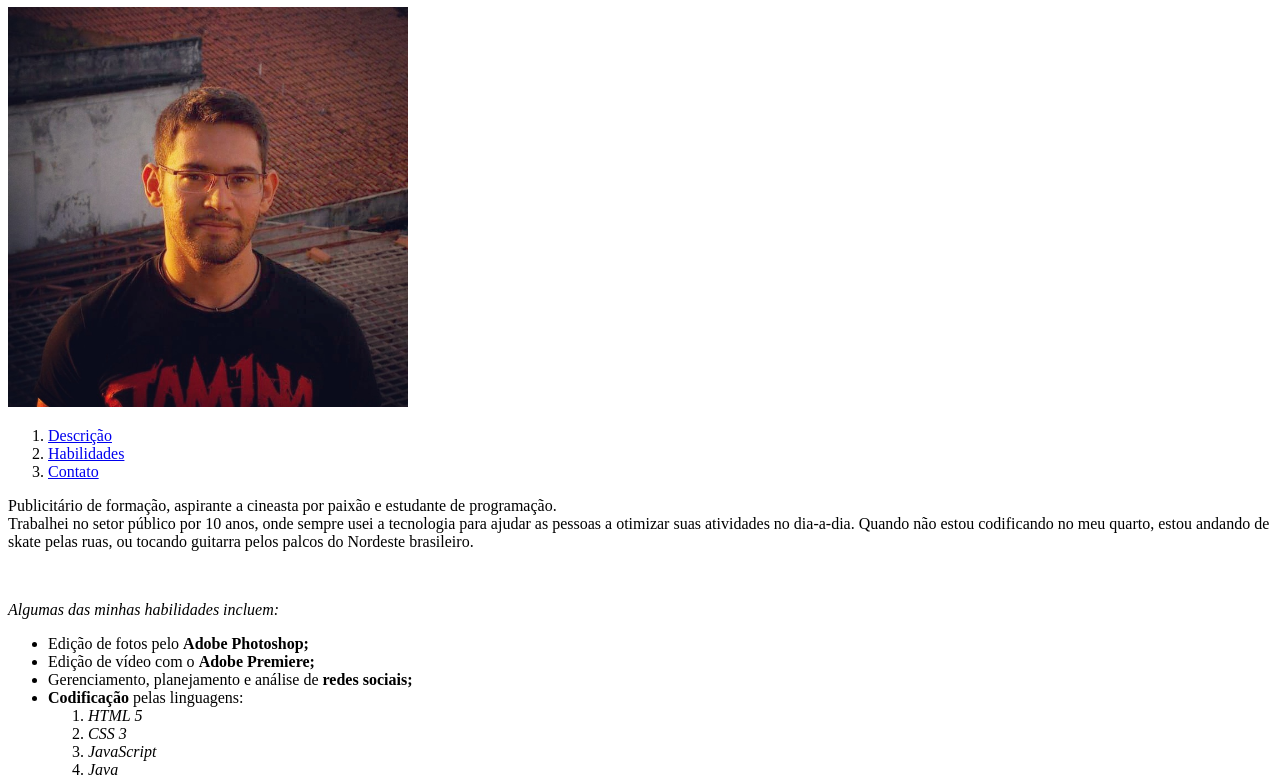
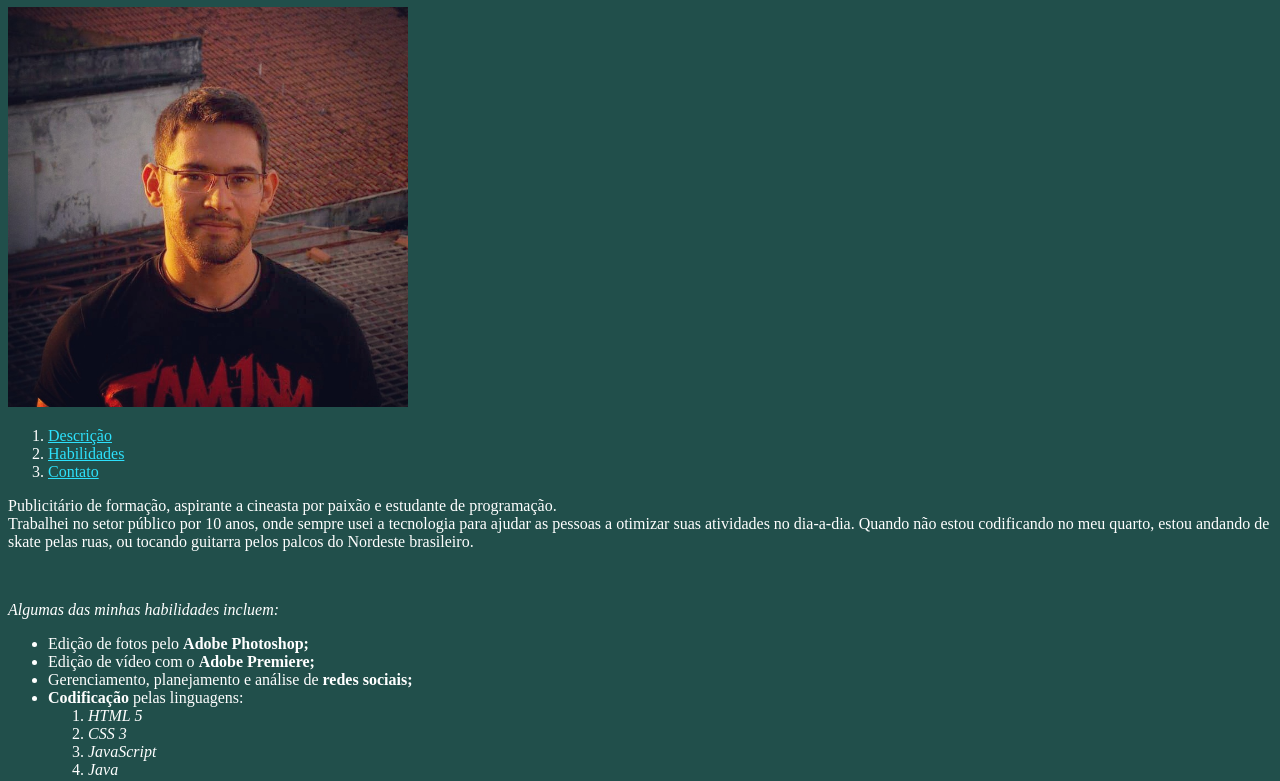
Before and after one commit to karl-no/portfolio, a plain HTML site: page index.html in a window 1280 px wide. Shown: the part 73-854 px from the top of the page. Drawn offline with Linux system fonts and the light colour scheme.

Commit message:
Começando a separar o HTML e o CSS

```diff
--- a/index.html
+++ b/index.html
@@ -5,11 +5,15 @@
     <meta http-equiv="X-UA-Compatible" content="IE=edge">
     <meta name="viewport" content="width=device-width, initial-scale=1.0">
     <title>Portfolio Karl Neuman</title>
+    <link rel="stylesheet" href="style.css">
 </head>
 <body>
 
     <h1>Karl Neuman de Oliveira Januário</h1>
+
+    <div class="foto">
         <img src="foto-karl.jpg" id="foto-karl" width="400px" alt="Foto de Karl Neuman sorrindo">
+    </div>
 
     <!-- INDICE-->
     <ol>
@@ -18,13 +22,15 @@
         <li><a href="#contato">Contato</a></li>
     </ol>
 
-    <p id="descricao">Publicitário de formação, aspirante a cineasta por paixão e estudante de programação.
+    <div class="descricao">
+        <p>Publicitário de formação, aspirante a cineasta por paixão e estudante de programação.
             <br>
             Trabalhei no setor público por 10 anos, onde sempre usei a tecnologia para ajudar as pessoas
             a otimizar suas atividades no dia-a-dia.
             Quando não estou codificando no meu quarto, estou andando de skate pelas ruas,
             ou tocando guitarra pelos palcos do Nordeste brasileiro.
         </p>
+    </div>
     <br>
     <p id="habilidades"><em>Algumas das minhas habilidades incluem:</em></p>
     <ul>
--- /dev/null
+++ b/style.css
@@ -0,0 +1,31 @@
+ /*
+        #2de1fc azulzinho
+        #2afc98 verdinho
+        #16c172 verde
+
+        Defina fontes diferentes para o seu nome e para a descrição que você criou;
+        Defina uma cor base de background do seu Portfólio Web;
+        Altere o estilo das tags que você usou para destacar algumas informações, como sua nacionalidade
+         e a cidade/estado onde mora;
+        oloque tamanhos diferentes para os elementos da lista de habilidades que você criou. Lembre-se de
+         usar classes para cada um dos elementos;
+
+        */
+
+        body{
+            background-color: #214f4b;
+            color: #fff;
+        }
+
+        a{
+           text-decoration: nome;
+           color: #2de1fc;
+        }
+
+        /*
+        Coloque seu nome, sua foto e a descrição que você escreveu sobre você dentro de blocos;
+        A descrição deve ficar ao lado da foto;
+        Centralize seu nome na página;
+        Use padding e coloque uma cor de fundo na sua foto que seja diferente da cor de fundo do resto da página;
+        Adicione margin e padding nos elementos que julgar necessário;
+        Coloque estilo somente nos itens ímpares da lista das suas habilidades. */
```
Lines whose indentation alone changed are shown as unchanged.
